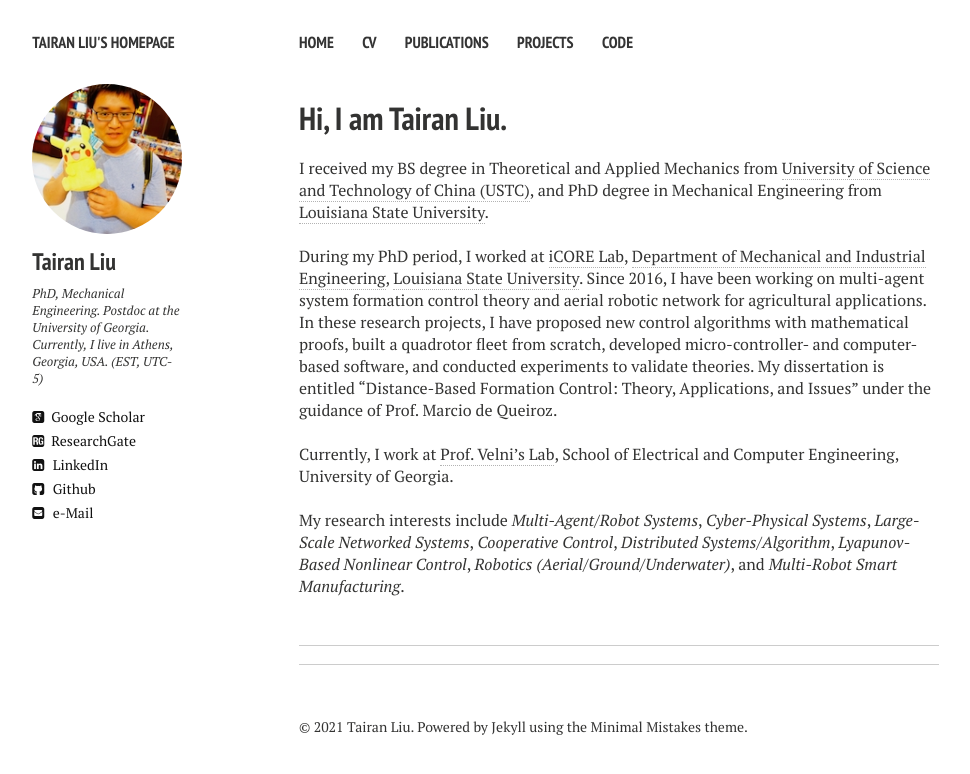
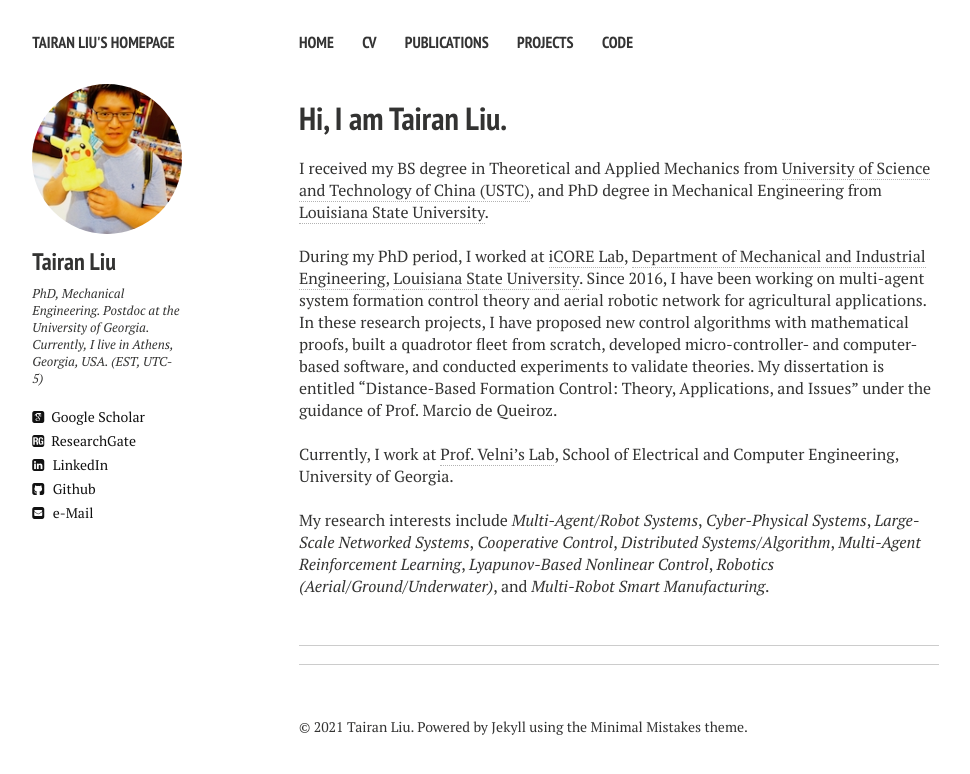
Before and after one commit to liutairan/liutairan.github.io, a Jekyll site: the page built from index.md, in a window 1280 px wide. Shown: the top 774 px of the page, without its empty margins (21-991 px from the left). Built offline with Jekyll 4.4.1, drawn with Linux system fonts in a browser that asks for light colours; nearby versions of some CDN libraries; comment, search, counter and statistics services are not loaded.

Commit message:
Update index.md

```diff
--- a/index.md
+++ b/index.md
@@ -18,7 +18,7 @@
 Currently, I work at <a href="http://cscl.engr.uga.edu/" target="_blank">Prof. Velni's Lab</a>, School of Electrical and Computer Engineering, University of Georgia.
 
 <br />
-My research interests include <em>Multi-Agent/Robot Systems</em>, <em>Cyber-Physical Systems</em>, <em>Large-Scale Networked Systems</em>, <em>Cooperative Control</em>, <em>Distributed Systems/Algorithm</em>, <em>Lyapunov-Based Nonlinear Control</em>, <em>Robotics (Aerial/Ground/Underwater)</em>, and <em>Multi-Robot Smart Manufacturing</em>.
+My research interests include <em>Multi-Agent/Robot Systems</em>, <em>Cyber-Physical Systems</em>, <em>Large-Scale Networked Systems</em>, <em>Cooperative Control</em>, <em>Distributed Systems/Algorithm</em>, <em>Multi-Agent Reinforcement Learning</em>, <em>Lyapunov-Based Nonlinear Control</em>, <em>Robotics (Aerial/Ground/Underwater)</em>, and <em>Multi-Robot Smart Manufacturing</em>.
 
 <br />
 <!-- ![I'm a relative reference to a repository file](../../Pics/index/scoreboard.png) -->
```
